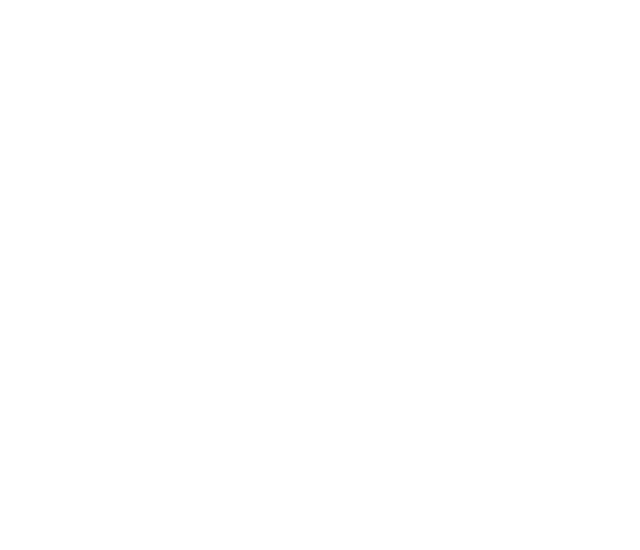
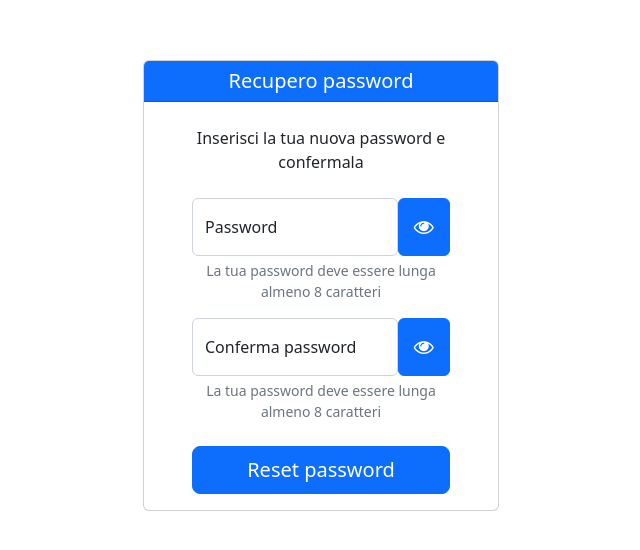
Before and after one commit to Simone0602/ProgettoExprivia, an Angular app: page /password-dimenticata/1/1 in a window 1280 px wide. Before the commit this address led to /. Shown: the part 140-690 px from the top of the page, without its empty margins (319-959 px from the left). Built offline with nearby package versions, Linux system fonts and the light colour scheme.

Commit message:
sistemazione password dimenticata

```diff
--- a/src/app/app-routing.module.ts
+++ b/src/app/app-routing.module.ts
@@ -13,7 +13,8 @@
     ]
   },
   { path: 'login/:user', component: LoginComponent },
-  { path: 'password-dimenticata/:user', component: PasswordDimenticataComponent }
+  { path: 'password-dimenticata/:user', component: PasswordDimenticataComponent },
+  { path: 'password-dimenticata/:user/:token', component: PasswordDimenticataComponent },
 ];
 
 @NgModule({
--- a/src/app/password-dimenticata/password-dimenticata.component.css
+++ b/src/app/password-dimenticata/password-dimenticata.component.css
@@ -1,11 +1,17 @@
-#padre{
-    position: relative;
-    width: 100%;
-    height: 100vh;
+.padre{
+    overflow-y: auto;
+    height: 100%;
 }
 
-.padre{
-    position: absolute;
-    left: 39%;
-    top: 28%;
+.svg{
+    width: 20px;
+    height: 20px;
 }
+
+a{
+    text-decoration: none;
+    cursor: pointer;
+}
+a:hover{
+    text-decoration: underline;
+}
--- a/src/app/password-dimenticata/password-dimenticata.component.html
+++ b/src/app/password-dimenticata/password-dimenticata.component.html
@@ -1,3 +1,4 @@
+<div class="padre">
     <svg xmlns="http://www.w3.org/2000/svg" style="display: none;">
         <symbol id="check-circle-fill" viewBox="0 0 16 16">
             <path
@@ -12,7 +13,7 @@
         <svg class="bi flex-shrink-0 me-2 svg" role="img" aria-label="Success:">
             <use xlink:href="#check-circle-fill" />
         </svg>
-    Login riuscito - {{ serviceStudente.message}}
+        Login riuscito - {{ serviceStudente.message }}
     </div>
     <div class="alert alert-danger d-flex align-items-center" role="alert" *ngIf="serviceStudente.checkUser=='false'">
         <svg class="bi flex-shrink-0 me-2 svg" role="img" aria-label="Success:">
@@ -21,15 +22,19 @@
         Login non riuscito - {{ serviceStudente.message }}
     </div>
 
-<div id="padre">
-    <div class="padre">
-        <div class="card text-center" style="width: 70%; height: 40%;">
-            <div class="card-header h5 text-white bg-primary">Password Reset</div>
+    <div class="container">
+        <div class="row" style="height: 25vh;"></div>
+        <div class="row align-items-center">
+            <div class="col-2 col-md-4"></div>
+            <div class="col-8 col-md-4">
+                <!-- Blocco password dimenticata -->
+                <div class="card text-center h-100" *ngIf="token==null">
+                    <div class="card-header h5 text-white bg-primary">Reset password</div>
                     <div class="card-body px-5">
                         <p class="card-text py-2">
-                    Inserisci la tua email personale e il tuo user code per poter resettare la password
+                            Inserisci {{ notFoundEmail ? 'il tuo user code' : 'la tua email personale e il tuo user code' }} per poter resettare la password
                         </p>
-                <div class="form-floating mt-3">
+                        <div class="form-floating mt-3" *ngIf="!notFoundEmail">
                             <input type="email" class="form-control" id="floatingInput" placeholder="name@example.com"
                                 [(ngModel)]="email">
                             <label for="floatingInput">Inserisci e-mail</label>
@@ -42,10 +47,51 @@
                         <div class="text-center text-lg-start mt-4">
                             <button type="submit" class="btn btn-primary btn-lg w-100"
                                 style="padding-left: 2.5rem; padding-right: 2.5rem;" (click)="sendEmail()">
-                        Login
+                                {{ notFoundEmail ? 'Reimposta password' : 'Invia email' }}
+                            </button>
+                        </div>
+                        <div class="align-items-center mt-3">
+                            <a class="text-body" (click)="notFoundEmail = !notFoundEmail">{{notFoundEmail ? 'Email non inviata? Reinviala' : 'Non trovi la e-mail? Clicca qui' }}</a>
+                        </div>
+                    </div>
+                </div>
+
+                <!-- Blocco recupero password -->
+                <div class="card text-center" style="width: 100%; height: 60%;" *ngIf="token!=null">
+                    <div class="card-header h5 text-white bg-primary">Recupero password</div>
+                    <div class="card-body px-5">
+                        <p class="card-text py-2">
+                            Inserisci la tua nuova password e confermala
+                        </p>
+                        <div class="form-floating mt-3" style="display: flex;">
+                            <input type="{{ showHide }}" class="form-control" id="floatingInput" placeholder="name@example.com" name="password" ngModel>
+                            <label for="floatingInput">Password</label>
+                            <button type="button" class="btn btn-primary" style="font-size: 20px; width: 60px;" (click)="showHidePassword()">
+                                <i [ngClass]="showHide=='password' ? 'fa fa-eye' : 'fa fa-eye-slash'"></i>
+                            </button>
+                        </div>
+                        <div id="passwordHelpBlock mb-4" class="form-text">
+                            La tua password deve essere lunga almeno 8 caratteri
+                        </div>
+                        <div class="form-floating mt-3" style="display: flex;">
+                            <input type="{{ showHide }}" class="form-control" id="floatingInput" placeholder="name@example.com" name="password" ngModel>
+                            <label for="floatingInput">Conferma password</label>
+                            <button type="button" class="btn btn-primary" style="font-size: 20px; width: 60px;" (click)="showHidePassword()">
+                                <i [ngClass]="showHide=='password' ? 'fa fa-eye' : 'fa fa-eye-slash'"></i>
+                            </button>
+                        </div>
+                        <div id="passwordHelpBlock mb-4" class="form-text">
+                            La tua password deve essere lunga almeno 8 caratteri
+                        </div>
+                        <div class="text-center text-lg-start mt-4">
+                            <button type="submit" class="btn btn-primary btn-lg w-100"
+                                style="padding-left: 2.5rem; padding-right: 2.5rem;">
+                                Reset password
                             </button>
                         </div>
                     </div>
                 </div>
             </div>
         </div>
+    </div>
+</div>
--- a/src/app/password-dimenticata/password-dimenticata.component.ts
+++ b/src/app/password-dimenticata/password-dimenticata.component.ts
@@ -9,13 +9,30 @@
 })
 export class PasswordDimenticataComponent implements OnInit{
   tipoUtente: string;
+  token: string;
+
+  showHide: string = 'password';
   email: string;
   userCode: string;
+
+  notFoundEmail: boolean;
 
   constructor(private route: ActivatedRoute, public serviceStudente: ServiceDatiStudenteService){}
 
   ngOnInit(): void {
     this.tipoUtente = this.route.snapshot.paramMap.get('user')!;
+    this.token = this.route.snapshot.paramMap.get('token')!;
+  }
+
+  showHidePassword(): void{
+    switch(this.showHide){
+      case 'password':
+        this.showHide = 'text';
+        break;
+      case 'text':
+        this.showHide = 'password';
+        break;
+    }
   }
 
   sendEmail(): void{
@@ -25,7 +42,7 @@
         userCode: this.userCode
       }
 
-      this.serviceStudente.resetPassword(studente);
+      this.serviceStudente.resetPassword(studente, this.tipoUtente);
     }
   }
 }
--- a/src/app/service-dati/studente/service-dati-studente.service.ts
+++ b/src/app/service-dati/studente/service-dati-studente.service.ts
@@ -31,8 +31,8 @@
     });
   }
 
-  resetPassword(studente: {mail: string, userCode: string}): void{
-    this.ricevitoreStudente.resetPassword(studente).subscribe({
+  resetPassword(studente: {mail: string, userCode: string}, tipoUtente: string): void{
+    this.ricevitoreStudente.resetPassword(studente, tipoUtente).subscribe({
       next: (message: string) => {
         this.message = message;
         this.checkUser = "true";
--- a/src/app/service-invio-dati/studente/ricevitore-studente.service.ts
+++ b/src/app/service-invio-dati/studente/ricevitore-studente.service.ts
@@ -16,7 +16,7 @@
     return this.http.post<Studente>(`${this.url}/studente/loginStudente`, studente);
   }
 
-  public resetPassword(studente: {mail: string, userCode: string}): Observable<string>{
-    return this.http.post(`${this.url}/studente/resetPassword`, studente, { responseType: 'text' });
+  public resetPassword(studente: {mail: string, userCode: string}, tipoUtente: string): Observable<string>{
+    return this.http.post(`${this.url}/studente/sendEmail/` + tipoUtente, studente, { responseType: 'text' });
   }
 }
--- a/src/styles.css
+++ b/src/styles.css
@@ -1 +1,3 @@
-/* You can add global styles to this file, and also import other style files */
+body{
+    height: 100vh;
+}
```
Lines whose indentation alone changed are shown as unchanged.
